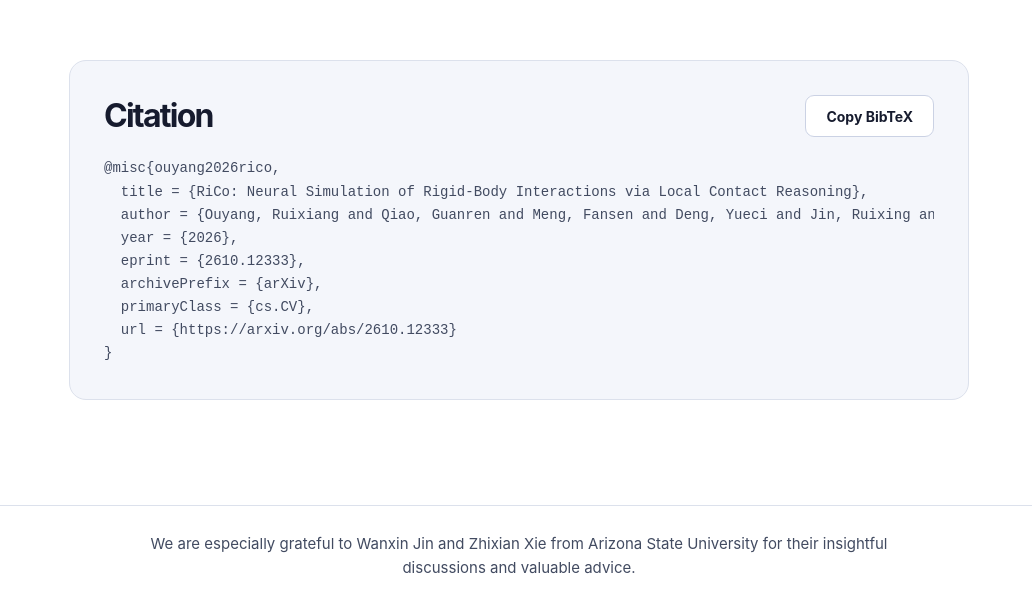
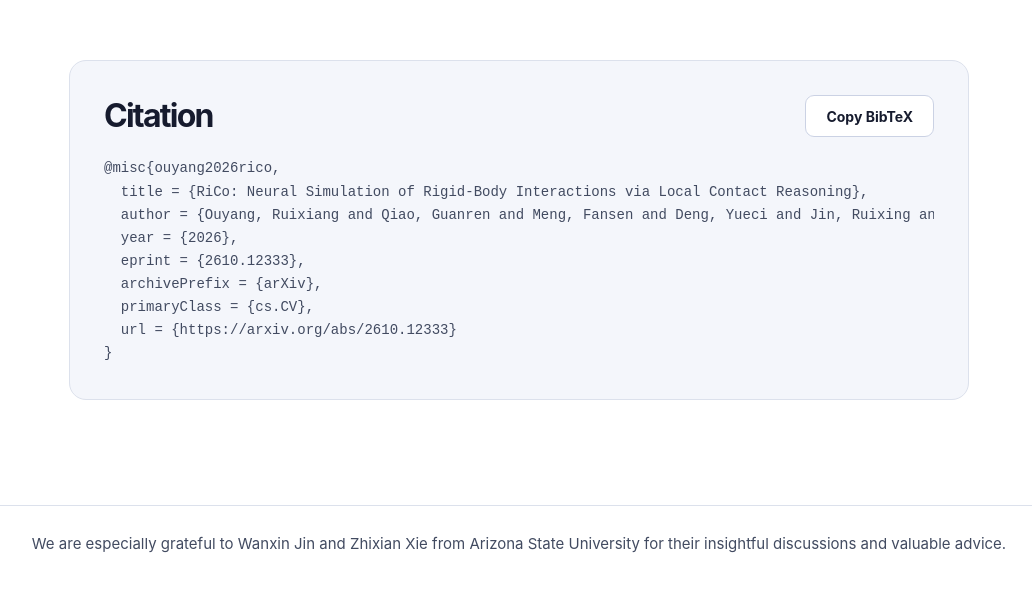
Before and after one commit to Ruixiang-OY/RiCo_website, a plain HTML site: page dist/index.html in a window 1280 px wide. Shown: the part 8969-9582 px from the top of the page, without its empty margins (121-1153 px from the left). After the commit the page ends 9559 px from the top, so only its background shows below. Drawn offline with Linux system fonts and the light colour scheme.

Commit message:
Update Site source

```diff
--- a/dist/style.css
+++ b/dist/style.css
@@ -271,7 +271,7 @@ tbody tr:last-child { color: var(--accent-dark); background: var(--table-highlig
 .copy-status { color: var(--accent-dark); font-size: .875rem; }
 .copy-status:not(:empty) { margin-top: 12px; }
 .footer { padding-block: 26px 34px; border-top: 1px solid var(--line); }
-.footer p { max-width: 760px; margin-inline: auto; text-align: center; color: var(--body); font-size: .9375rem; line-height: 1.65; }
+.footer p { text-align: center; color: var(--body); font-size: .9375rem; line-height: 1.65; }
 
 @media (max-width: 850px) {
   :root { --page: calc(100% - 52px); }
```
